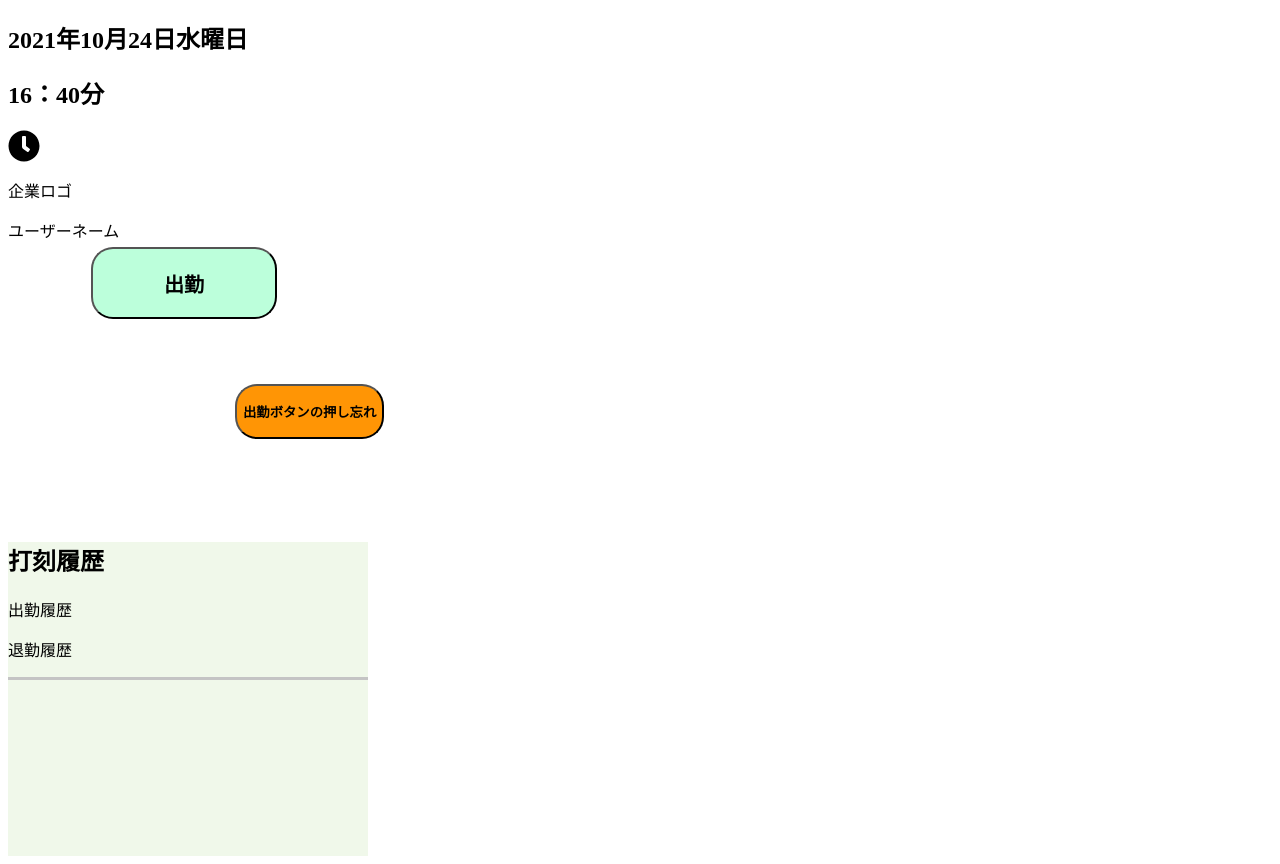
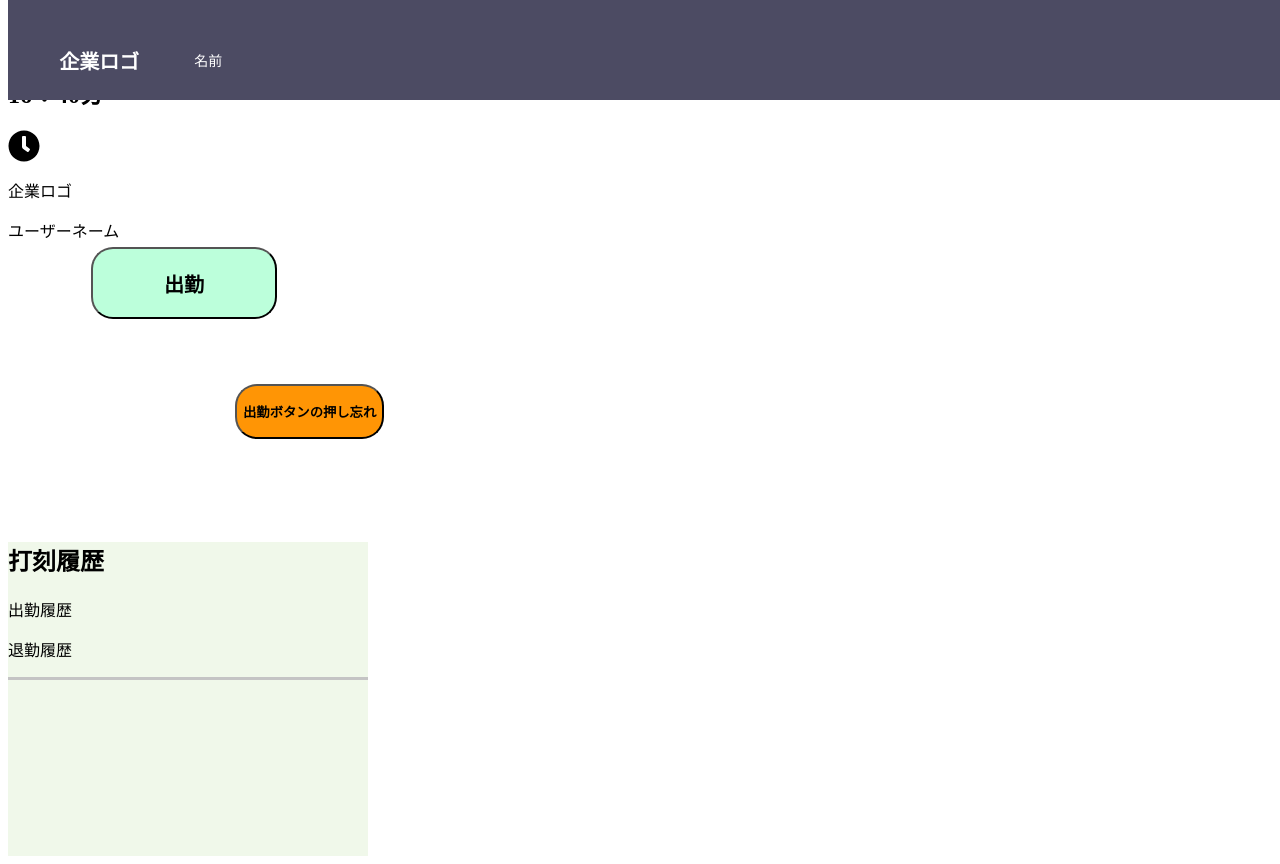
Before and after one commit to sum16/attendance_app_for_react, a React (Create React App) app: page / in a window 1280 px wide. Built offline with nearby package versions, Linux system fonts and the light colour scheme.

Commit message:
headerの作成

```diff
--- a/package.json
+++ b/package.json
@@ -13,7 +13,7 @@
     "node-sass": "4.14.1",
     "react": "^17.0.2",
     "react-dom": "^17.0.2",
-    "react-scripts": "4.0.3",
+    "react-scripts": "^4.0.3",
     "sass": "^1.43.4",
     "styled-components": "^5.3.3",
     "web-vitals": "^1.0.1"
--- a/src/App.js
+++ b/src/App.js
@@ -5,6 +5,7 @@ import { WatchIcon } from "./components/Atoms/Icons/WatchIcon";
 import { HeaderLink } from "./components/Atoms/Link/HeaderLink";
 import { CorporateLogo } from "./components/Atoms/Logo/CorporateLogo";
 import { TimesOfDay } from "./components/Atoms/TimesOfDay/TimesOfDay";
+import { Header } from "./components/Organisms/header";
 import { StampingHistory } from "./components/Organisms/StampingHistory";
 
 function App() {
@@ -38,6 +39,7 @@ function App() {
 
   return (
     <div className="App">
+      <Header />
       <AttendanceAndLeavingBtton ChangeWorkingFlag={ChangeWorkingFlag} workingFlg={workingFlg} onClickAddDate={onClickAddDate} onClickAddLeavingDate={onClickAddLeavingDate}/>
       <TimesOfDay />
       <WatchIcon />
--- /dev/null
+++ b/src/components/Organisms/header.jsx
@@ -0,0 +1,50 @@
+import styled from "styled-components"
+
+export const Header = () => {
+  return(
+    <>
+    <Sheader>
+    <Sh1><Sa href="/">企業ロゴ</Sa></Sh1>
+      <nav>
+        <Sul>
+          <Sli>名前</Sli>
+        </Sul>
+      </nav>
+    </Sheader>
+    </>
+  )
+}
+
+const Sheader = styled.header`
+  position: fixed;
+  width: 100%;
+  color: #fff;
+  padding: 30px 4% 10px;
+  top: 0;
+  background: #4C4B63;
+  display: flex;
+  height:60px;
+  align-items: center;
+  `
+
+const Sa = styled.a`
+  text-decoration: none;
+  color: #fff;
+`
+
+const Sul = styled.ul`
+ list-style: none;
+ margin: 0;
+ display: flex;
+`
+
+const Sli = styled.li`
+  margin: 0 0 0 15px;
+  font-size: 14px;
+`
+
+const Sh1 = styled.h1`
+  margin: 0; padding: 0;
+  font-size: 20px;
+  display: flex;
+`
```
Also changed, not shown: 1 other file (tests, documents, lock files or other folders).
